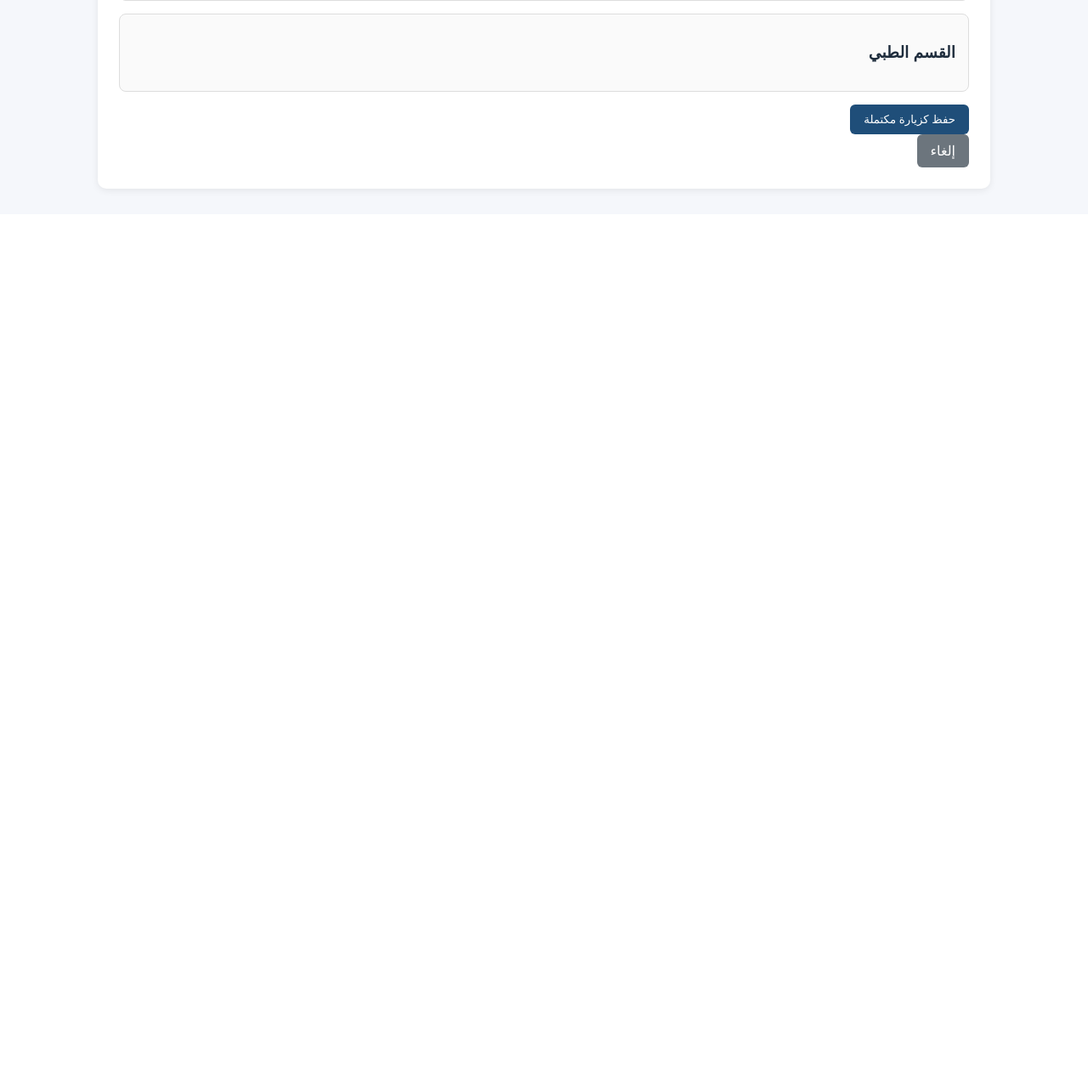
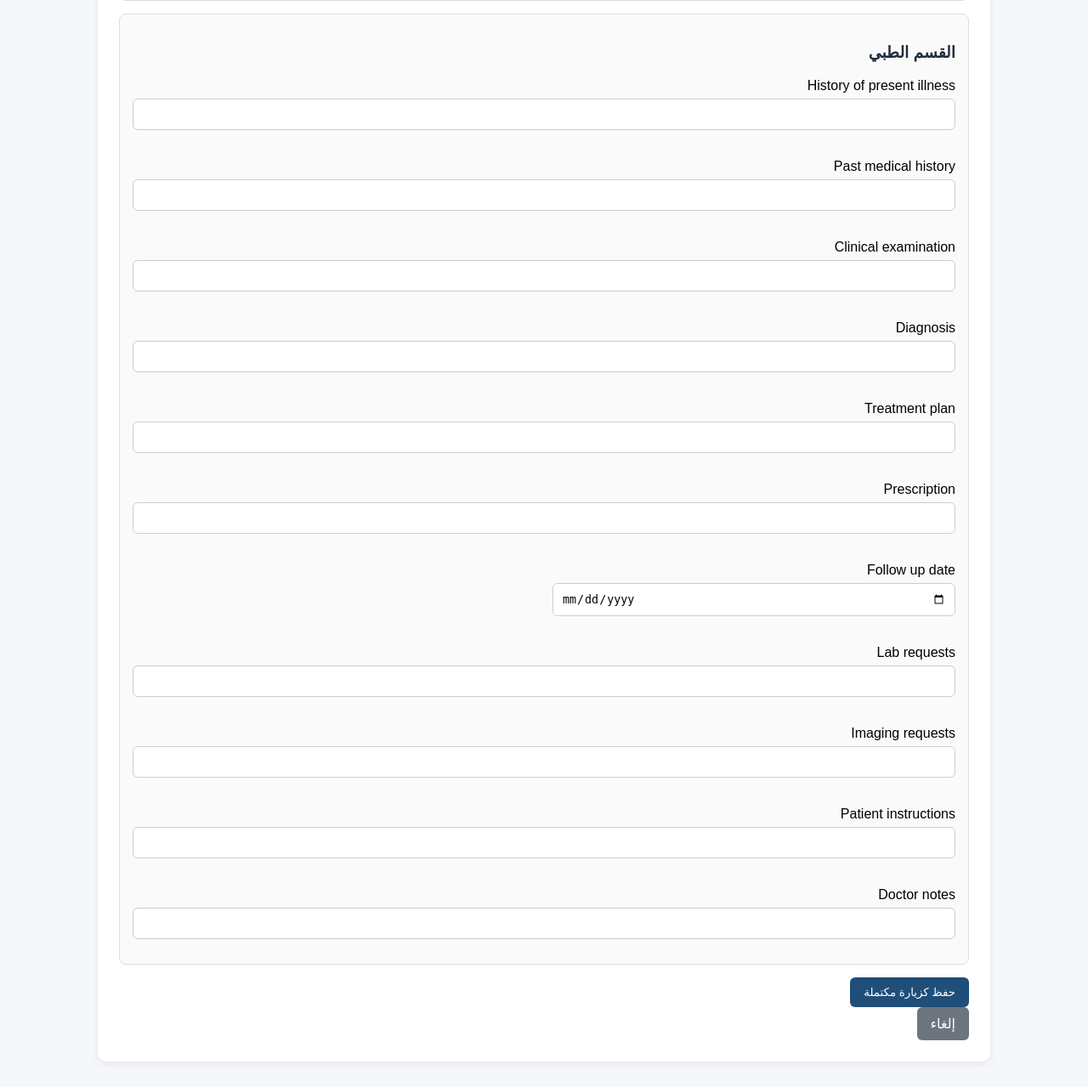
Before and after one commit to abd95rahman95-eng/demo_clinic, a Django app: template patients/templates/patients/doctor_complete_visit.html in a window 1280 px wide. Shown: the part 681-1960 px from the top of the page at 85% size. Before the commit the page ends 909 px from the top, so only its background shows below. Run offline with Django 5.2, Linux system fonts and the light colour scheme; the template is opened without the code that fills it: most values are stand-ins (such as "Sample title", 1, 10 or a date in 2020); form fields are guessed from the names that the template uses.

```diff
--- a/patients/templates/patients/doctor_complete_visit.html
+++ b/patients/templates/patients/doctor_complete_visit.html
@@ -45,68 +45,68 @@
     <div class="card">
         <h3>القسم الطبي</h3>
         <div class="form-grid">
-            {% if form.history_of_present_illness.value %}
+            {% if form.history_of_present_illness %}
             <div class="full-width">
 
                 <label>{{ form.history_of_present_illness.label }}</label>
                 {{ form.history_of_present_illness }}
             </div>
             {% endif %}
-            {% if form.past_medical_history.value %}
+            {% if form.past_medical_history %}
             <div class="full-width">
                 <label>{{ form.past_medical_history.label }}</label>
                 {{ form.past_medical_history }}
             </div>
             {% endif %}
-            {% if form.clinical_examination.value %}
+            {% if form.clinical_examination %}
             <div class="full-width">
                 <label>{{ form.clinical_examination.label }}</label>
                 {{ form.clinical_examination }}
             </div>
             {% endif %}
-            {% if form.diagnosis.value %}
+            {% if form.diagnosis %}
             <div class="full-width">
                 <label>{{ form.diagnosis.label }}</label>
                 {{ form.diagnosis }}
             </div>
             {% endif %}
-            {% if form.treatment_plan.value %}
+            {% if form.treatment_plan %}
             <div class="full-width">
                 <label>{{ form.treatment_plan.label }}</label>
                 {{ form.treatment_plan }}
             </div>
             {% endif %}
-            {% if form.prescription.value %}
+            {% if form.prescription %}
             <div class="full-width">
                 <label>{{ form.prescription.label }}</label>
                 {{ form.prescription }}
             </div>
             {% endif %}
-            {% if form.follow_up_date.value %}
+            {% if form.follow_up_date %}
             <div>
                 <label>{{ form.follow_up_date.label }}</label>
                 {{ form.follow_up_date }}
             </div>
             {% endif %}
-            {% if form.lab_requests.value %}
+            {% if form.lab_requests %}
             <div class="full-width">
                 <label>{{ form.lab_requests.label }}</label>
                 {{ form.lab_requests }}
             </div>
             {% endif %}
-            {% if form.imaging_requests.value %}
+            {% if form.imaging_requests %}
             <div class="full-width">
                 <label>{{ form.imaging_requests.label }}</label>
                 {{ form.imaging_requests }}
             </div>
             {% endif %}
-            {% if form.patient_instructions.value %}
+            {% if form.patient_instructions %}
             <div class="full-width">
                 <label>{{ form.patient_instructions.label }}</label>
                 {{ form.patient_instructions }}
             </div>
             {% endif %}
-            {% if form.doctor_notes.value %}
+            {% if form.doctor_notes %}
             <div class="full-width">
                 <label>{{ form.doctor_notes.label }}</label>
                 {{ form.doctor_notes }}
```
